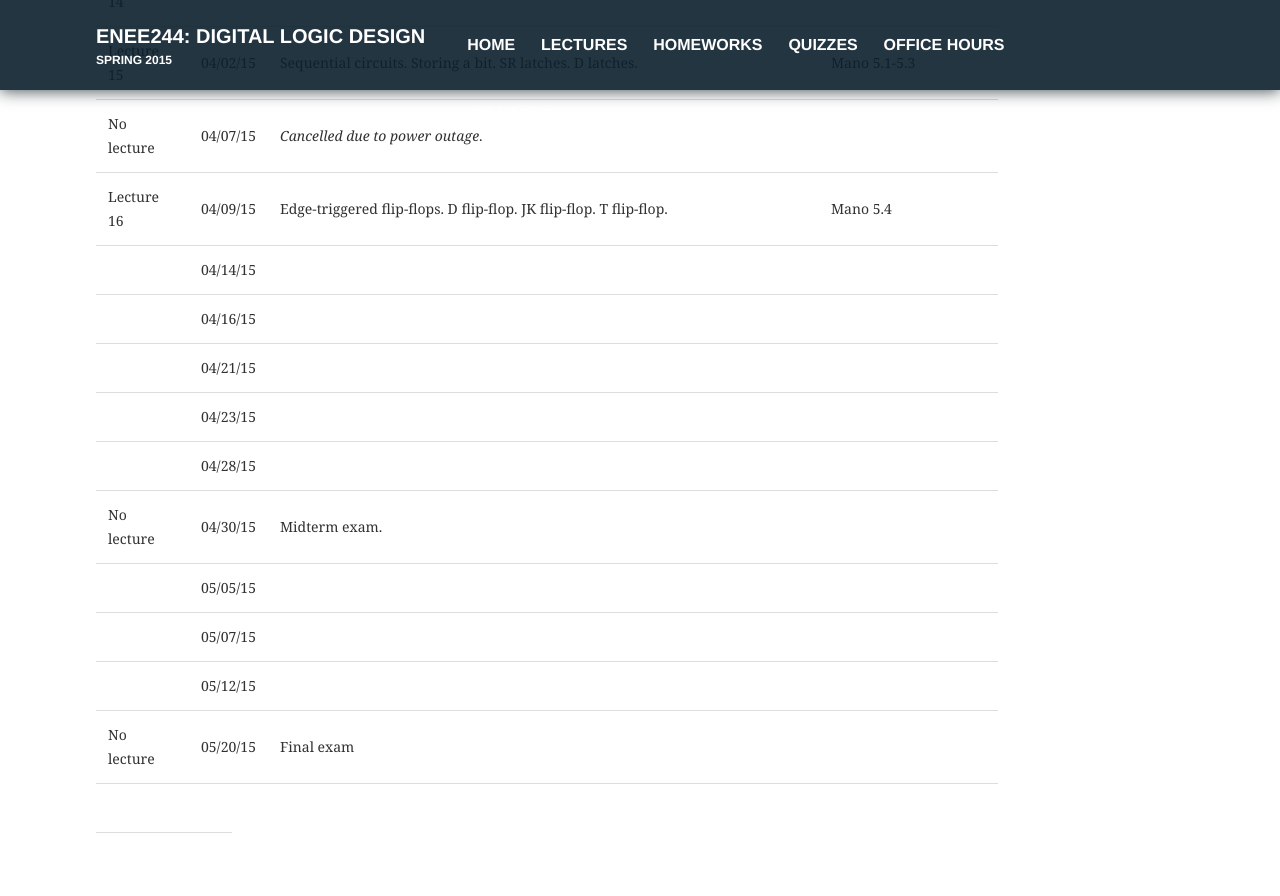
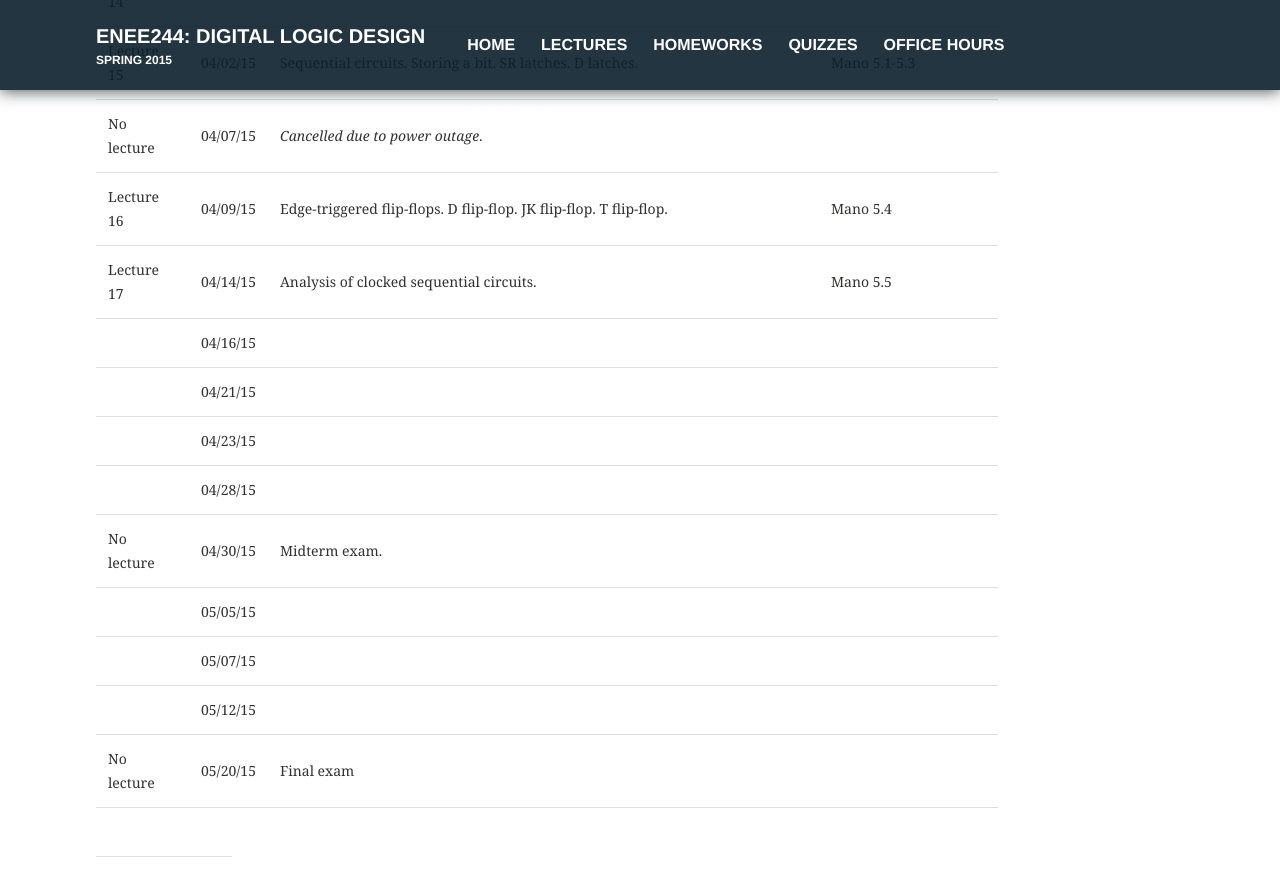
Before and after one commit to enee244/enee244.github.io, a Jekyll site: the page built from lectures/index.md, in a window 1280 px wide and 900 px high, scrolled down 1724 px. Shown: the top 896 px of the window. Built offline with Jekyll 4.4.1, drawn with Linux system fonts in a browser that asks for light colours.

Commit message:
Update index.md

```diff
--- a/lectures/index.md
+++ b/lectures/index.md
@@ -32,7 +32,7 @@
 |Lecture 15|04/02/15 | Sequential circuits. Storing a bit. SR latches. D latches.| Mano 5.1-5.3
 |No lecture |04/07/15 | *Cancelled due to power outage*. |
 |Lecture 16 |04/09/15 | Edge-triggered flip-flops. D flip-flop. JK flip-flop. T flip-flop.| Mano 5.4
-||04/14/15 ||
+|Lecture 17 |04/14/15 | Analysis of clocked sequential circuits. | Mano 5.5
 ||04/16/15 | |
 ||04/21/15 |  |
 ||04/23/15 ||
```
